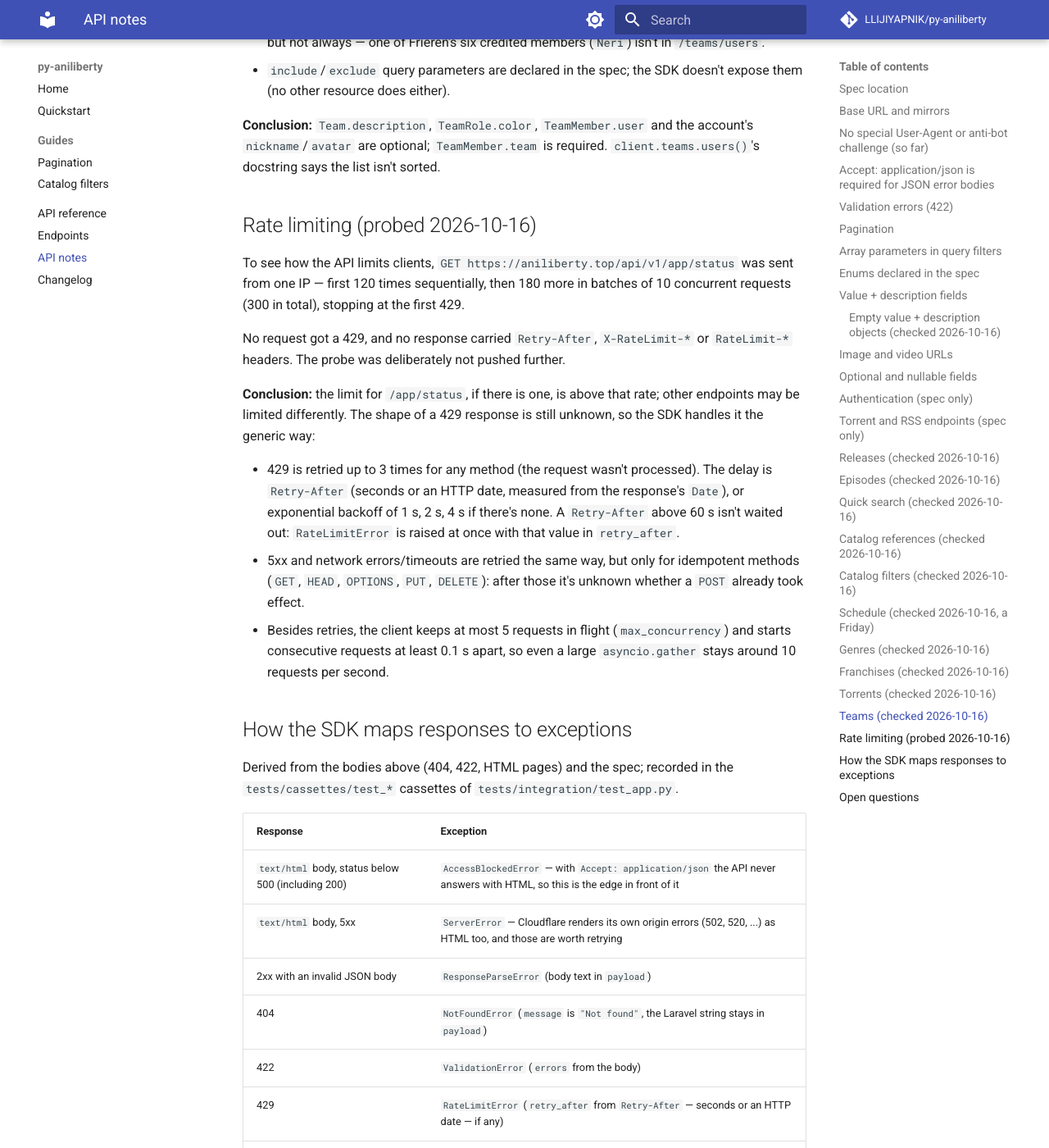
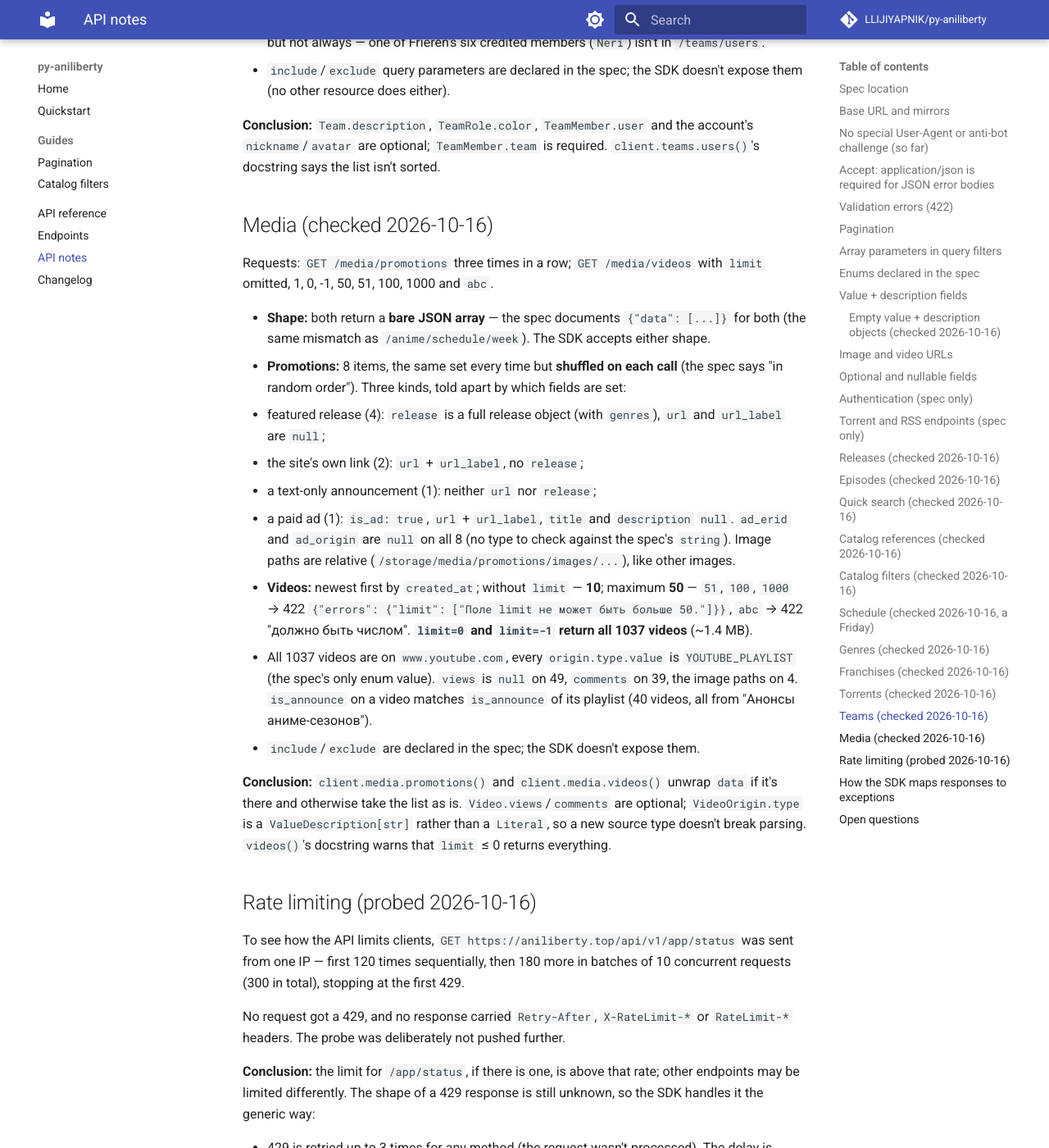
Before and after one commit to LLIJIYAPNIK/py-aniliberty, an MkDocs documentation site: the page built from docs/api-notes.md, in a window 1280 px wide and 1400 px high, scrolled down 13972 px. Shown: the whole window at 82% size. Built offline with MkDocs 1.6.1 and Material for MkDocs 9.7.7, drawn with Linux system fonts in a browser that asks for light colours; comment, search, counter and statistics services are not loaded.

Commit message:
docs: document media findings, mark roadmap step 3.6 as done
Co-Authored-By: Claude Opus 5.5 <noreply@anthropic.com>

```diff
--- a/docs/api-notes.md
+++ b/docs/api-notes.md
@@ -530,6 +530,37 @@ without parameters; cross-checked with `GET /anime/releases/sousou-no-frieren/me
 `nickname`/`avatar` are optional; `TeamMember.team` is required. `client.teams.users()`'s
 docstring says the list isn't sorted.
 
+## Media (checked 2026-10-16)
+
+Requests: `GET /media/promotions` three times in a row; `GET /media/videos` with `limit`
+omitted, 1, 0, -1, 50, 51, 100, 1000 and `abc`.
+
+- **Shape:** both return a **bare JSON array** — the spec documents `{"data": [...]}` for both
+  (the same mismatch as `/anime/schedule/week`). The SDK accepts either shape.
+- **Promotions:** 8 items, the same set every time but **shuffled on each call** (the spec says
+  "in random order"). Three kinds, told apart by which fields are set:
+  - featured release (4): `release` is a full release object (with `genres`), `url` and
+    `url_label` are `null`;
+  - the site's own link (2): `url` + `url_label`, no `release`;
+  - a text-only announcement (1): neither `url` nor `release`;
+  - a paid ad (1): `is_ad: true`, `url` + `url_label`, `title` and `description` `null`.
+  `ad_erid` and `ad_origin` are `null` on all 8 (no type to check against the spec's `string`).
+  Image paths are relative (`/storage/media/promotions/images/...`), like other images.
+- **Videos:** newest first by `created_at`; without `limit` — **10**; maximum **50** — `51`,
+  `100`, `1000` → 422 `{"errors": {"limit": ["Поле limit не может быть больше 50."]}}`,
+  `abc` → 422 "должно быть числом". **`limit=0` and `limit=-1` return all 1037 videos**
+  (~1.4 MB).
+- All 1037 videos are on `www.youtube.com`, every `origin.type.value` is `YOUTUBE_PLAYLIST`
+  (the spec's only enum value). `views` is `null` on 49, `comments` on 39, the image paths on 4.
+  `is_announce` on a video matches `is_announce` of its playlist (40 videos, all from
+  "Анонсы аниме-сезонов").
+- `include`/`exclude` are declared in the spec; the SDK doesn't expose them.
+
+**Conclusion:** `client.media.promotions()` and `client.media.videos()` unwrap `data` if it's
+there and otherwise take the list as is. `Video.views`/`comments` are optional;
+`VideoOrigin.type` is a `ValueDescription[str]` rather than a `Literal`, so a new source type
+doesn't break parsing. `videos()`'s docstring warns that `limit` ≤ 0 returns everything.
+
 ## Rate limiting (probed 2026-10-16)
 
 To see how the API limits clients, `GET https://aniliberty.top/api/v1/app/status` was sent
```
Also changed, not shown: CLAUDE.md (+7 -3 lines), ROADMAP.md (+1 -1 lines), docs/endpoints.md (+2 -2 lines), docs/quickstart.md (+1 -0 lines), docs/reference.md (+11 -1 lines).
